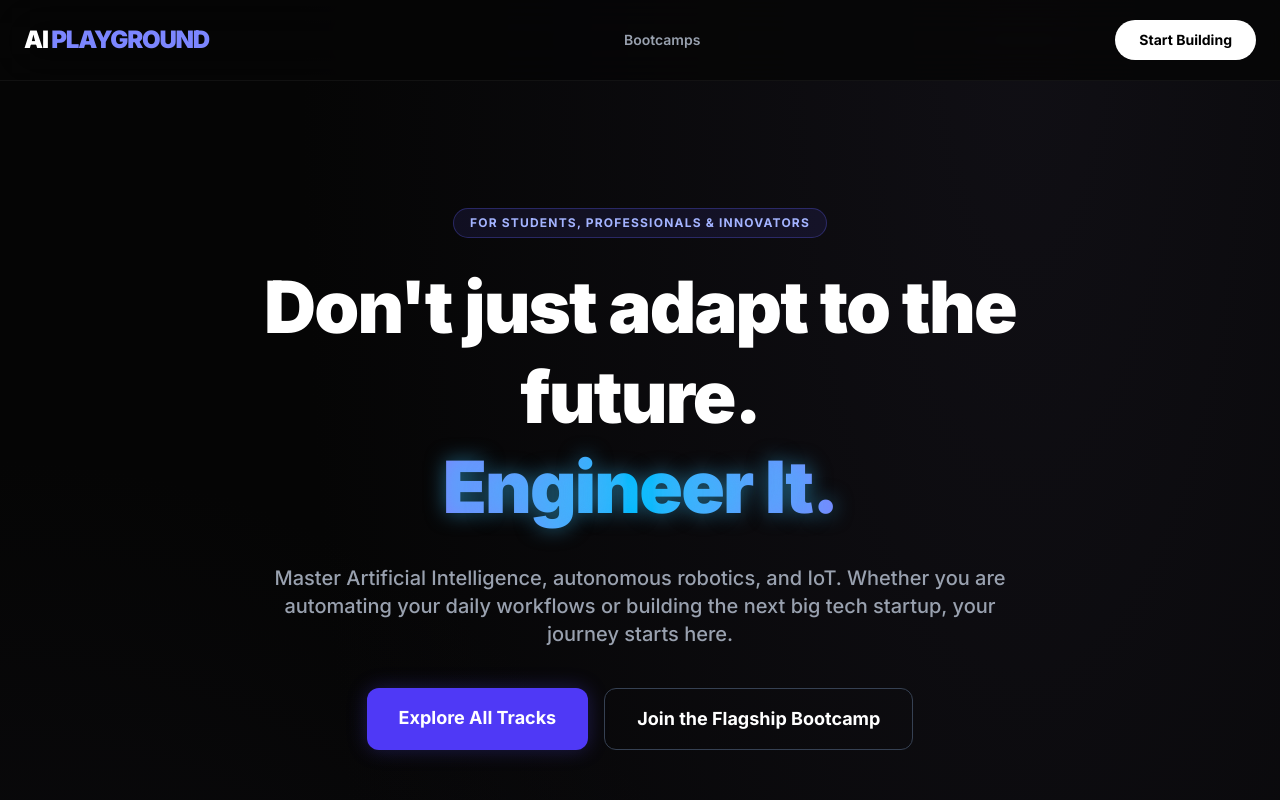
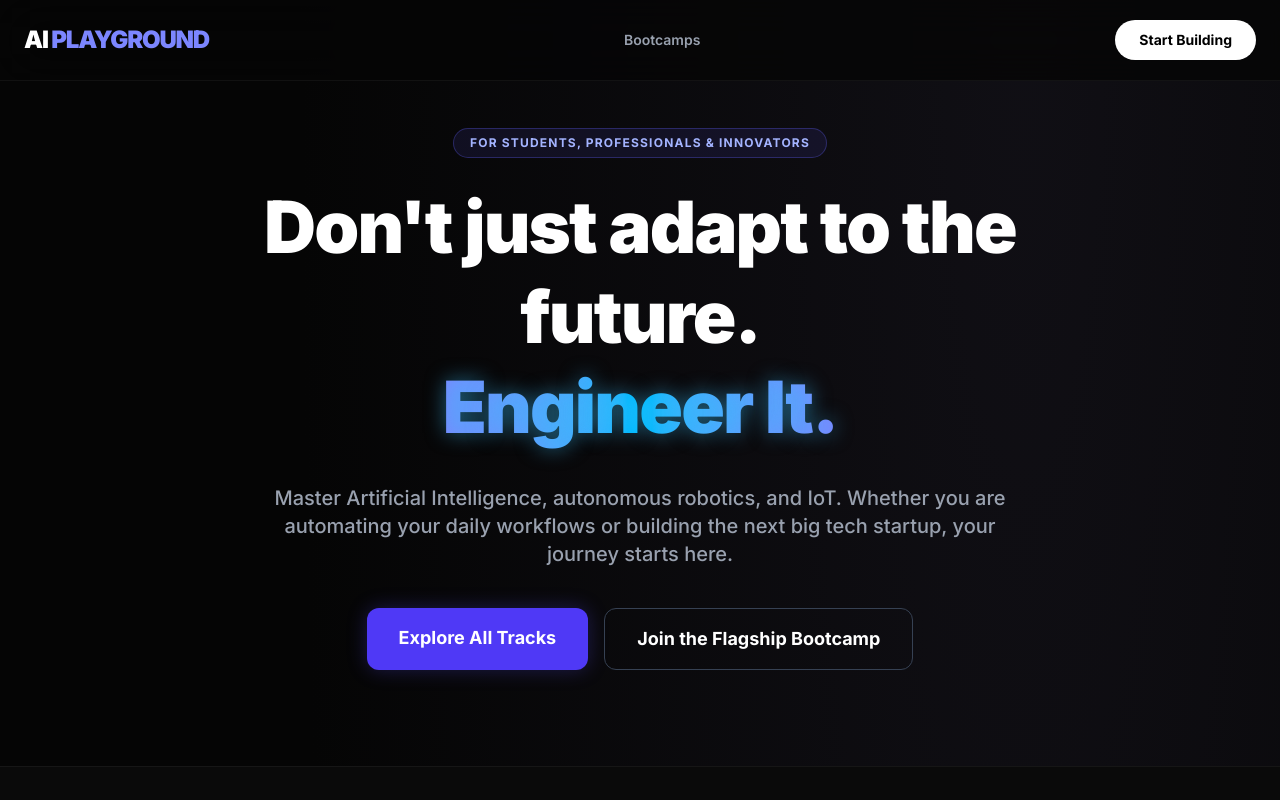
Before and after one commit to Aryan45-code/ai-playground, a Next.js app: page / in a window 1280 px wide. Shown: the top 800 px of the page. Built offline with nearby package versions, Linux system fonts and the light colour scheme.

Commit message:
Restored NextAuth Provider wrapper

```diff
--- a/app/layout.tsx
+++ b/app/layout.tsx
@@ -2,7 +2,7 @@ import type { Metadata } from 'next'
 import { Inter } from 'next/font/google'
 import './globals.css'
 import Link from 'next/link'
-
+import { Providers } from "./Providers";
 const inter = Inter({ subsets: ['latin'] })
 
 export const metadata: Metadata = {
@@ -18,6 +18,9 @@ export default function RootLayout({
   return (
     <html lang="en" className="scroll-smooth">
       <body className={`${inter.className} bg-[#050505] text-slate-50 antialiased selection:bg-indigo-500 selection:text-white mesh-bg`}>
+        <Providers>
+         {children}
+        </Providers>
 
         {/* GLOBAL NAVIGATION */}
         <nav className="fixed w-full z-50 top-0 backdrop-blur-xl bg-[#050505]/80 border-b border-white/5">
```
